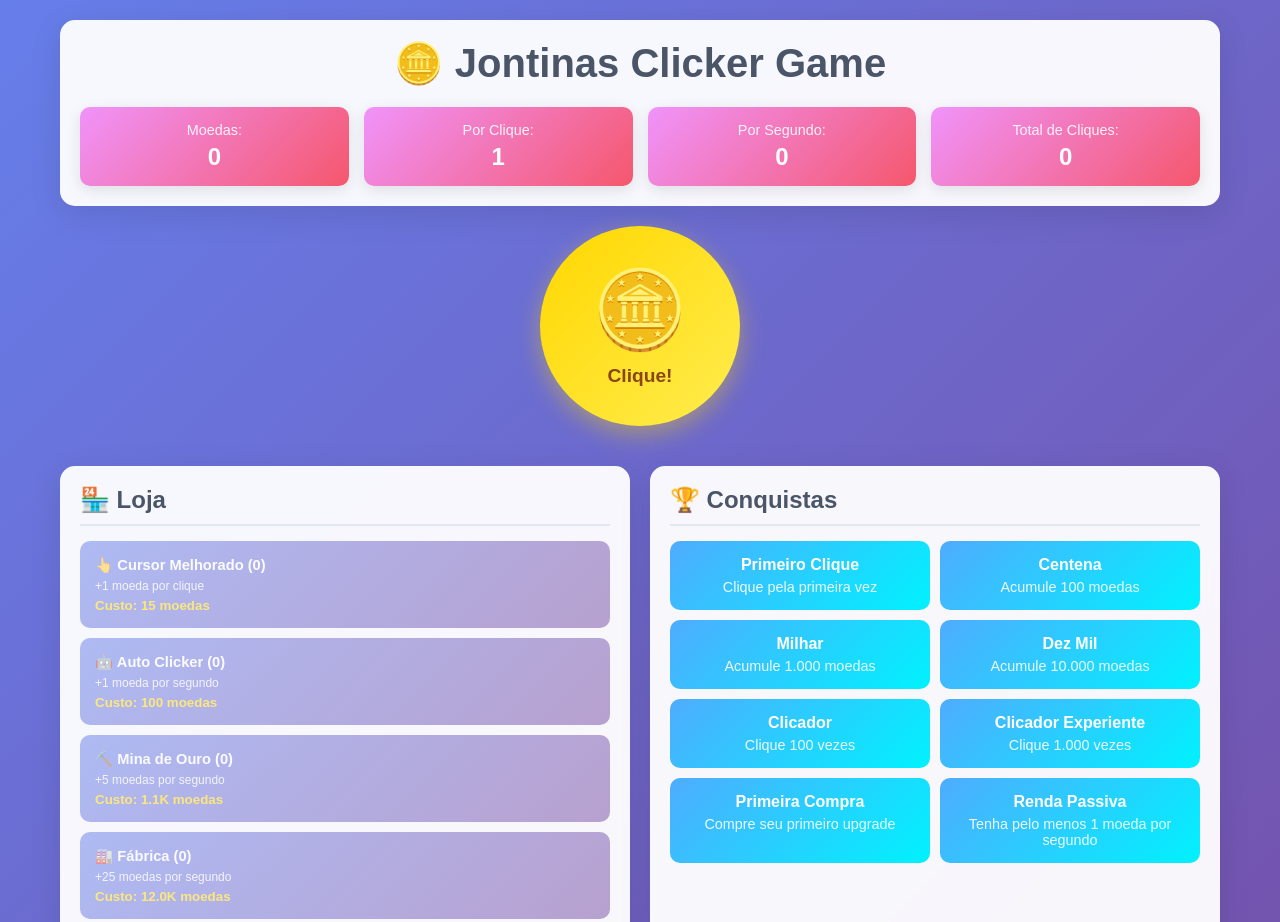
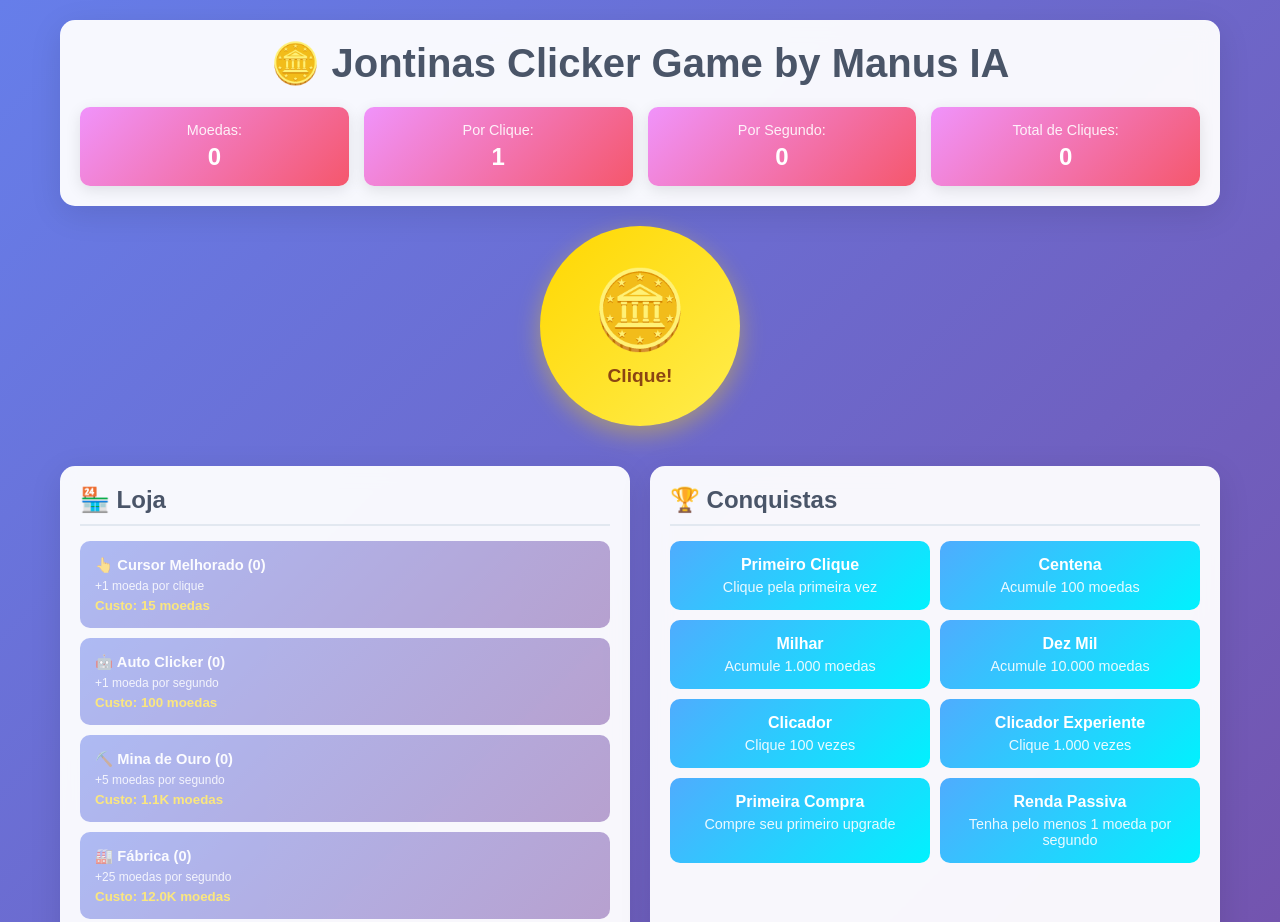
Before and after one commit to Jontinas/clickergame, a plain HTML site: page index.html in a window 1280 px wide. Shown: the top 922 px of the page. Drawn offline with Linux system fonts and the light colour scheme.

Commit message:
Update index.html

```diff
--- a/index.html
+++ b/index.html
@@ -9,7 +9,7 @@
 <body>
     <div class="game-container">
         <header>
-            <h1>🪙 Jontinas Clicker Game</h1>
+            <h1>🪙 Jontinas Clicker Game by Manus IA</h1>
             <div class="stats">
                 <div class="stat">
                     <span class="label">Moedas:</span>
```
